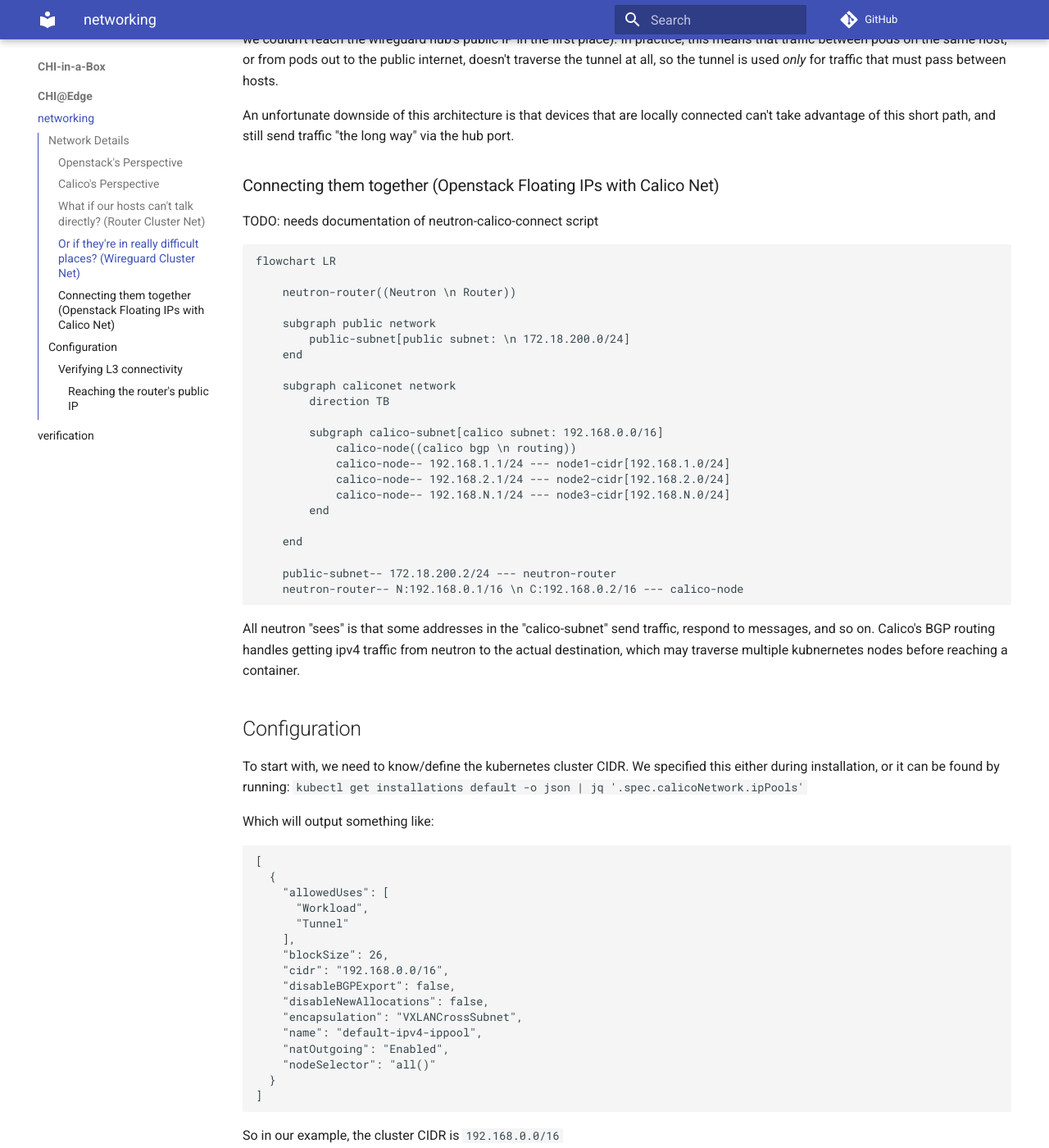
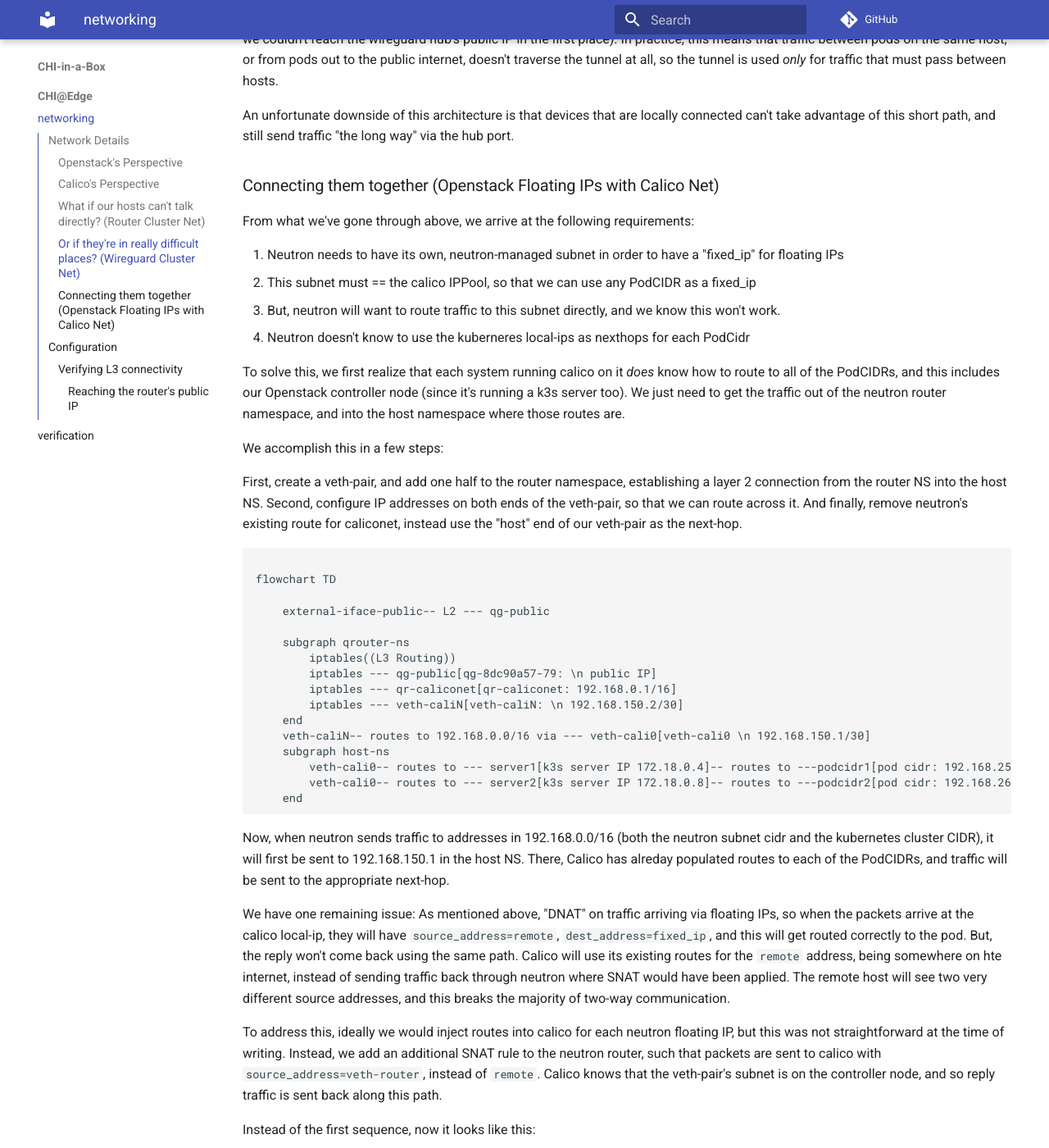
Before and after one commit to ChameleonCloud/chi-edge-docs, an MkDocs documentation site: the page built from docs/chi_edge/networking.md, in a window 1280 px wide and 1400 px high, scrolled down 5023 px. Shown: the whole window at 82% size. Built offline with MkDocs 1.6.1 and Material for MkDocs 9.7.7, drawn with Linux system fonts in a browser that asks for light colours; comment, search, counter and statistics services are not loaded; some of the changed text lies outside the part shown.

Commit message:
document neutron->calico theory

````diff
--- a/docs/chi_edge/networking.md
+++ b/docs/chi_edge/networking.md
@@ -214,35 +214,63 @@ An unfortunate downside of this architecture is that devices that are locally co
 
 ### Connecting them together (Openstack Floating IPs with Calico Net)
 
-TODO: needs documentation of neutron-calico-connect script
+From what we've gone through above, we arrive at the following requirements:
+
+1. Neutron needs to have its own, neutron-managed subnet in order to have a "fixed_ip" for floating IPs
+2. This subnet must == the calico IPPool, so that we can use any PodCIDR as a fixed_ip
+3. But, neutron will want to route traffic to this subnet directly, and we know this won't work.
+   1. Neutron doesn't know to use the kuberneres local-ips as nexthops for each PodCidr
+
+To solve this, we first realize that each system running calico on it *does* know how to route to all of the PodCIDRs, and this includes our Openstack controller node (since it's running a k3s server too). We just need to get the traffic out of the neutron router namespace, and into the host namespace where those routes are.
+
+We accomplish this in a few steps:
+
+First, create a veth-pair, and add one half to the router namespace, establishing a layer 2 connection from the router NS into the host NS.
+Second, configure IP addresses on both ends of the veth-pair, so that we can route across it.
+And finally, remove neutron's existing route for caliconet, instead use the "host" end of our veth-pair as the next-hop.
+
 
 ```mermaid
-flowchart LR
 
-    neutron-router((Neutron \n Router))
+flowchart TD
 
-    subgraph public network
-        public-subnet[public subnet: \n 172.18.200.0/24]
+    external-iface-public-- L2 --- qg-public
+
+    subgraph qrouter-ns
+        iptables((L3 Routing))
+        iptables --- qg-public[qg-8dc90a57-79: \n public IP]
+        iptables --- qr-caliconet[qr-caliconet: 192.168.0.1/16]
+        iptables --- veth-caliN[veth-caliN: \n 192.168.150.2/30]
     end
-
-    subgraph caliconet network
-        direction TB
-
-        subgraph calico-subnet[calico subnet: 192.168.0.0/16]
-            calico-node((calico bgp \n routing))
-            calico-node-- 192.168.1.1/24 --- node1-cidr[192.168.1.0/24]
-            calico-node-- 192.168.2.1/24 --- node2-cidr[192.168.2.0/24]
-            calico-node-- 192.168.N.1/24 --- node3-cidr[192.168.N.0/24]
-        end
-
+    veth-caliN-- routes to 192.168.0.0/16 via --- veth-cali0[veth-cali0 \n 192.168.150.1/30]
+    subgraph host-ns
+        veth-cali0-- routes to --- server1[k3s server IP 172.18.0.4]-- routes to ---podcidr1[pod cidr: 192.168.25.0/24]
+        veth-cali0-- routes to --- server2[k3s server IP 172.18.0.8]-- routes to ---podcidr2[pod cidr: 192.168.26.0/24]
     end
-
-    public-subnet-- 172.18.200.2/24 --- neutron-router
-    neutron-router-- N:192.168.0.1/16 \n C:192.168.0.2/16 --- calico-node
 ```
 
-All neutron "sees" is that some addresses in the "calico-subnet" send traffic, respond to messages, and so on.
-Calico's BGP routing handles getting ipv4 traffic from neutron to the actual destination, which may traverse multiple kubnernetes nodes before reaching a container.
+Now, when neutron sends traffic to addresses in 192.168.0.0/16 (both the neutron subnet cidr and the kubernetes cluster CIDR), it will first be sent to 192.168.150.1 in the host NS. There, Calico has alreday populated routes to each of the PodCIDRs, and traffic will be sent to the appropriate next-hop.
+
+We have one remaining issue: As mentioned above, "DNAT" on traffic arriving via floating IPs, so when the packets arrive at the calico local-ip, they will have `source_address=remote`, `dest_address=fixed_ip`, and this will get routed correctly to the pod. But, the reply won't come back using the same path. Calico will use its existing routes for the `remote` address, being somewhere on hte internet, instead of sending traffic back through neutron where SNAT would have been applied. The remote host will see two very different source addresses, and this breaks the majority of two-way communication.
+
+To address this, ideally we would inject routes into calico for each neutron floating IP, but this was not straightforward at the time of writing. Instead, we add an additional SNAT rule to the neutron router, such that packets are sent to calico with `source_address=veth-router`, instead of `remote`. Calico knows that the veth-pair's subnet is on the controller node, and so reply traffic is sent back along this path.
+
+Instead of the first sequence, now it looks like this:
+
+```mermaid
+sequenceDiagram
+    remote->>qg_iface: source=remote dest=floating_ip
+    qg_iface->>veth-router: DNAT+SNAT: source=veth-router dest=fixed_ip
+    veth-router->>veth-host: source=veth-router dest=fixed_ip
+    veth-host->>calico-local-ip: source=veth-router dest=fixed_ip
+
+    calico-local-ip->>veth-host: source=fixed_ip dest=veth-router
+    veth-host->>veth-router: source=fixed_ip dest=veth-router
+    veth-router->>qg_iface: DNAT+SNAT source=floating_ip dest=remote
+    qg_iface->>remote: source=floating_ip dest=remote
+
+```
+
 
 ## Configuration
 
````
